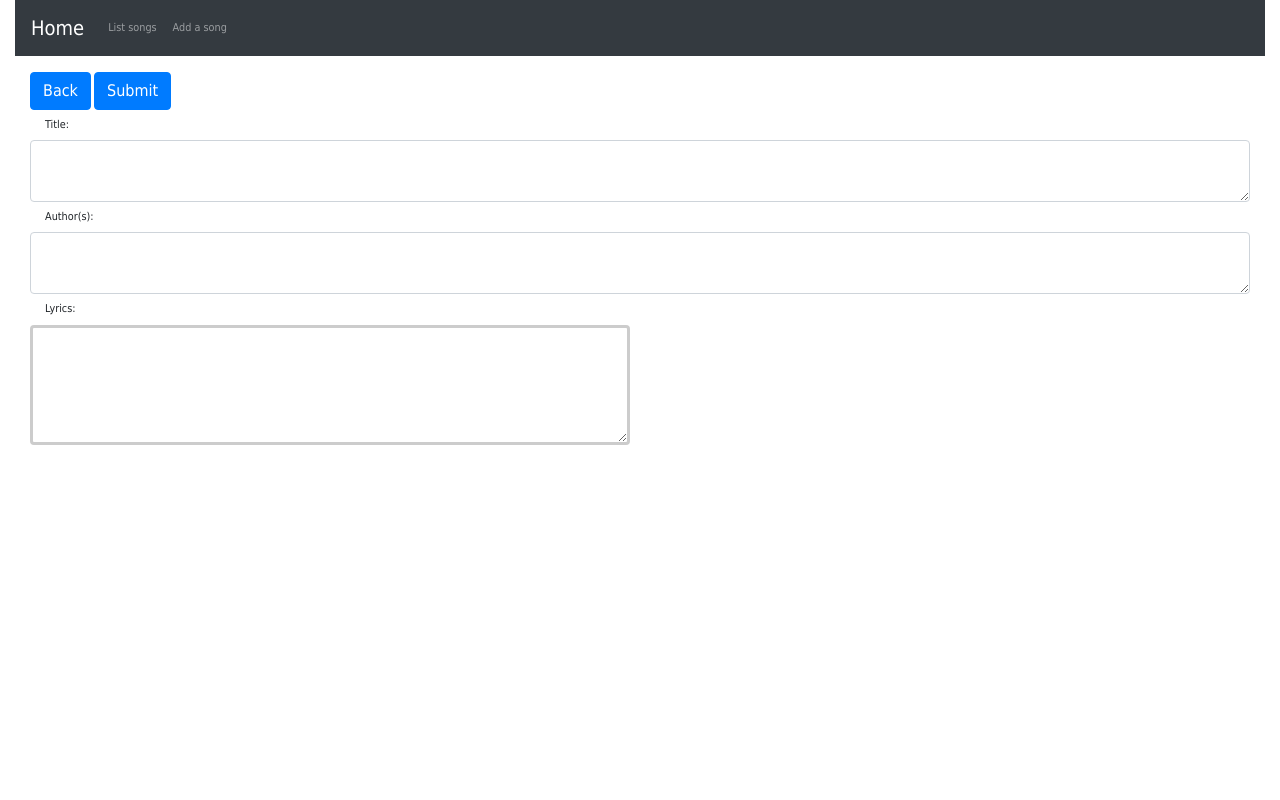
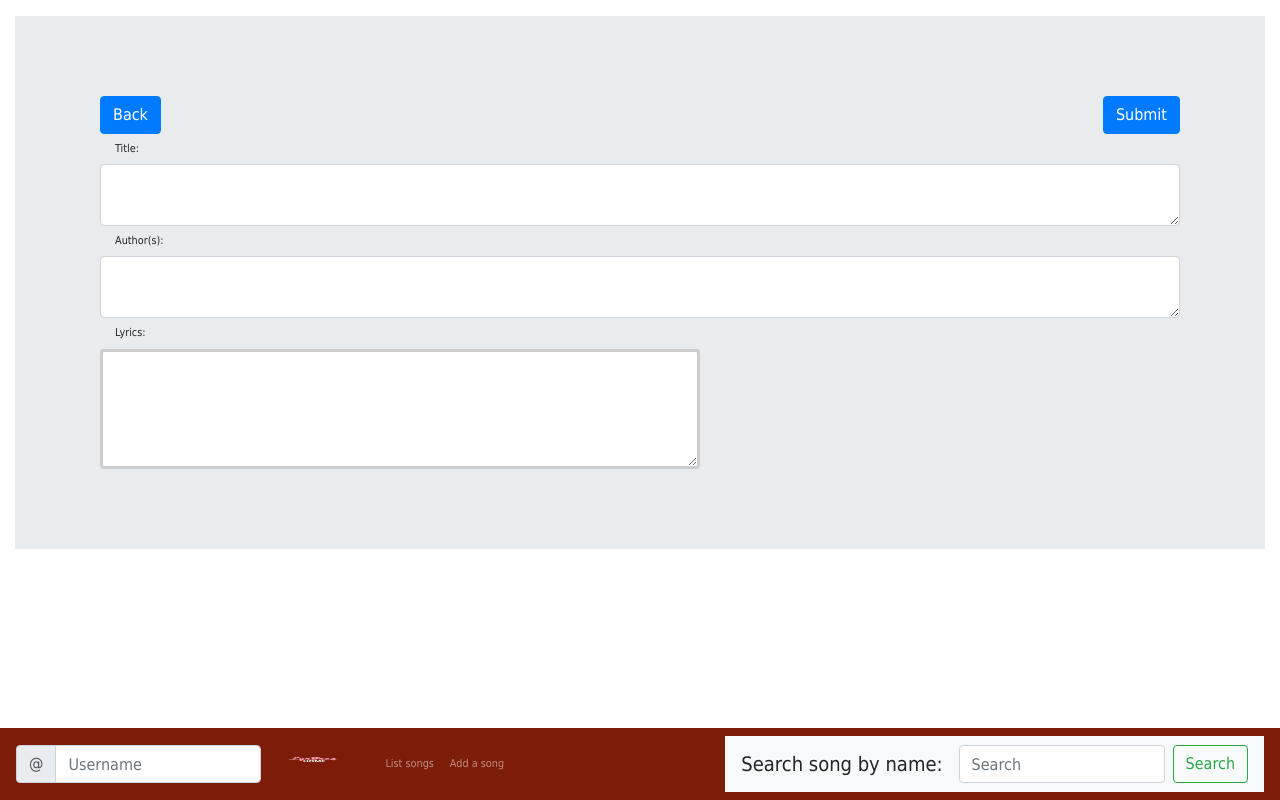
Before and after one commit to gitjms/Lyriikka-analysaattori, a Flask app: page /songs/new/ in a window 1280 px wide. Run offline with Flask 2, Linux system fonts and the light colour scheme; some libraries are stand-ins or nearby versions.

Commit message:
lisää tyylittelyjä

```diff
--- /dev/null
+++ b/application/songs/forms.py
@@ -0,0 +1,8 @@
+from flask_wtf import FlaskForm
+from wtforms import StringField
+
+class SongForm(FlaskForm):
+    name = StringField("Song name")
+
+    class Meta:
+        csrf = False
--- a/application/songs/views.py
+++ b/application/songs/views.py
@@ -1,6 +1,7 @@
 from application import app, db
 from flask import redirect, url_for, render_template, request, flash
 from application.songs.models import Song
+from application.songs.forms import SongForm
 from sqlalchemy.exc import IntegrityError, SQLAlchemyError
 
 #-----------------------------------------
@@ -16,6 +17,9 @@ def songs_main():
 #-----------------------------------------
 @app.route("/songs", methods=["GET", "POST"])
 def songs_index():
+	#if request.method == "POST":
+	#	if request.form.get("Back") == "Back":
+	#		return redirect(url_for("songs_main"))
 	return render_template("songs/list.html", songs = Song.query.all())
 
 
@@ -24,6 +28,9 @@ def songs_index():
 #-----------------------------------------
 @app.route("/songs/show/<song_id>/", methods=["GET", "POST"])
 def songs_show(song_id):
+	if request.method == "GET":
+		if request.form.get("Back") == "Back":
+			return render_template("songs/list.html", song = Song.query.all())
 	return render_template("songs/show.html", song = Song.query.get(song_id))
 
 
@@ -86,7 +93,7 @@ def songs_delete(song_id):
 #-----------------------------------------
 @app.route("/songs/new/", methods=["GET"])
 def songs_new():
-	return render_template("songs/new.html")
+	return render_template("songs/new.html", form = SongForm())
 
 
 #-----------------------------------------
--- a/static/styles.css
+++ b/application/static/styles.css
@@ -3,6 +3,15 @@ body {
 	font-family: Tahoma, sans-serif;
 }
 
+.myFloat_Left {
+    float: left;
+	overflow: hidden;
+}
+
+.myFloat_Right {
+    float: right;
+	overflow: hidden;
+}
 
 .clickable {
     cursor: pointer;
--- a/application/templates/index.html
+++ b/application/templates/index.html
@@ -2,6 +2,9 @@
 
 {% block body %}
 <h1>
-  Lyriikan frekvenssianalysaattori
+  Lyrics Frequency Analysator
 </h1>
+<p class="lead">
+Analyze songs' word frequencies.
+</p>
 {% endblock %}
--- a/application/templates/layout.html
+++ b/application/templates/layout.html
@@ -9,13 +9,12 @@
 
       <link rel="stylesheet" href="https://maxcdn.bootstrapcdn.com/bootstrap/4.0.0/css/bootstrap.min.css" integrity="sha384-Gn5384xqQ1aoWXA+058RXPxPg6fy4IWvTNh0E263XmFcJlSAwiGgFAW/dAiS6JXm" crossorigin="anonymous">
 
-	  <link rel="stylesheet" href=" jquery-ui-1.10.3.custom/css/le-frog/jquery-ui-1.10.3.custom.min.css" />
 	  <!-- -->
 
 	  <link rel="stylesheet" href="http://ajax.googleapis.com/ajax/libs/jqueryui/1.10.3/themes/smoothness/jquery-ui.min.css" />
 
 	  <!-- CSS -->
-	  <link rel="stylesheet" href="{{ url_for('static', filename='styles.css') }}">
+	  <link type="text/css" rel="stylesheet" href="{{ url_for('static', filename='styles.css') }}">
 
     </head>
 
@@ -31,14 +30,23 @@
       {% endif %}
 	{% endwith %}
 	</div>
-
 	<div class="container-fluid">
-      <nav class="navbar navbar-default navbar-static-top navbar-dark bg-dark navbar-expand-lg">
-        <a class="navbar-brand" href="{{ url_for('songs_main') }}"> Home </a>
-        <a class="navbar-brand-middle text-light" href="{{ navbar_link }}"><h2>{{ navbar_otsikko }}</h2></a>
+      <nav class="navbar fixed-bottom navbar-expand-lg navbar-dark" style="background-color: #7d1c09;">
         <button class="navbar-toggler" type="button" data-toggle="collapse" data-target="#toggler" aria-controls="toggler" aria-expanded="false" aria-label="Toggle navigation">
           <span class="navbar-toggler-icon"></span>
         </button>
+		<form class="form-inline">
+		  <div class="input-group">
+		    <div class="input-group-prepend">
+			  <span class="input-group-text" id="basic-addon1">@</span>
+		    </div>
+		    <input type="text" class="form-control" placeholder="Username" aria-label="Username" aria-describedby="basic-addon1">
+		  </div>
+	    </form>
+        <a class="navbar-brand" href="{{ url_for('songs_main') }}">
+		  <img src="{{url_for('static', filename='images/brand.png')}}" width="100" height="30" class="d-inline-block align-top" alt="" class="image-responsive">
+		</a>
+
         <div class="collapse navbar-collapse" id="toggler">
           <ul class="navbar-nav mr-auto mt-2 mt-lg-0">
             <li class="nav-item">
@@ -49,14 +57,30 @@
             </li>
           </ul>
 
+		  <nav class="navbar navbar-light bg-light justify-content-between">
+			<a class="navbar-brand">Search song by name:</a>
+			  <form class="form-inline my-2 my-lg-0">
+				<input class="form-control mr-sm-2" type="search" placeholder="Search" aria-label="Search">
+				<button class="btn btn-outline-success my-2 my-sm-0" type="submit">Search</button>
+			  </form>
+		  </nav>
         </div>
       </nav>
 
-      {% block body %}
       <p>
-		Tähän tuodaan sisältö muualta.
+	    <div class="jumbotron jumbotron-fluid">
+		  <div class="container">
+			{% block body %}
+			  <h1 class="display-4">
+				Fluid jumbotron
+			  </h1>
+			  <p class="lead">
+			    This is a modified jumbotron that occupies the entire horizontal space of its parent.
+			  </p>
+			{% endblock %}
+		  </div>
+		</div>
       </p>
-      {% endblock %}
 
 	</div>
 
@@ -67,8 +91,8 @@
 
     <script src="https://stackpath.bootstrapcdn.com/bootstrap/4.3.1/js/bootstrap.min.js" integrity="sha384-JjSmVgyd0p3pXB1rRibZUAYoIIy6OrQ6VrjIEaFf/nJGzIxFDsf4x0xIM+B07jRM" crossorigin="anonymous"></script>
 
-	<!-- JS
-	<script src="{{ url_for('static', filename='scripts.js') }}"></script>-->
+	<!-- JS -->
+	<script type="text/javascript" src="{{ url_for('static', filename='scripts.js') }}"></script>
 
 	<!-- message timeout -->
 	<script src="https://ajax.googleapis.com/ajax/libs/jquery/2.1.1/jquery.min.js"></script>
--- a/application/templates/songs/new.html
+++ b/application/templates/songs/new.html
@@ -4,10 +4,13 @@
     <p>
 	  <form method="POST" action="{{ url_for('song_create') }}">
 	    <div class="col-auto">
-		  <button class="btn btn-primary" id="Back" type="submit" name="Back" value="Back"/>Back</button>
+		  <button class="btn btn-primary myFloat_Left" id="Back" type="submit" name="Back" value="Back"/>Back</button>
 
-		  <button class="btn btn-primary" id="Submit" type="submit" name="Submit" value="Add a new song"/>Submit</button>
+		  <button class="btn btn-primary myFloat_Right" id="Submit" type="submit" name="Submit" value="Add a new song"/>Submit</button>
+
+		  <div style="clear: both;"></div>
 		</div>
+
 	    <div class="col-auto">
 		  <label for="name" class="col-sm-2 col-form-label">Title:</label>
 	      <textarea class="form-control text-left" id="name" name="name" type="text">
--- a/requirements.txt
+++ b/requirements.txt
@@ -1,8 +1,11 @@
 click==7.1.2
 Flask==1.1.2
+Flask-SQLAlchemy==2.4.1
+Flask-WTF==0.14.3
 gunicorn==20.0.4
 itsdangerous==1.1.0
 Jinja2==2.11.2
 MarkupSafe==1.1.1
+SQLAlchemy==1.3.16
 Werkzeug==1.0.1
-Flask-SQLAlchemy==2.4.1
+WTForms==2.3.1
--- a/run.py
+++ b/run.py
@@ -1,6 +1,7 @@
 from application import app
 from flask import Flask
 
+app.add_url_rule('/images/<path:filename>', ...)
 
 if __name__ == "__main__":
 	#app.run()
```
Also changed, not shown: application/templates/songs/edit.html (+5 -3 lines), application/templates/songs/list.html (+8 -2 lines), application/templates/songs/show.html (+23 -8 lines), application/static/images/brand.png (added), application/static/scripts.js (renamed from static/scripts.js).
